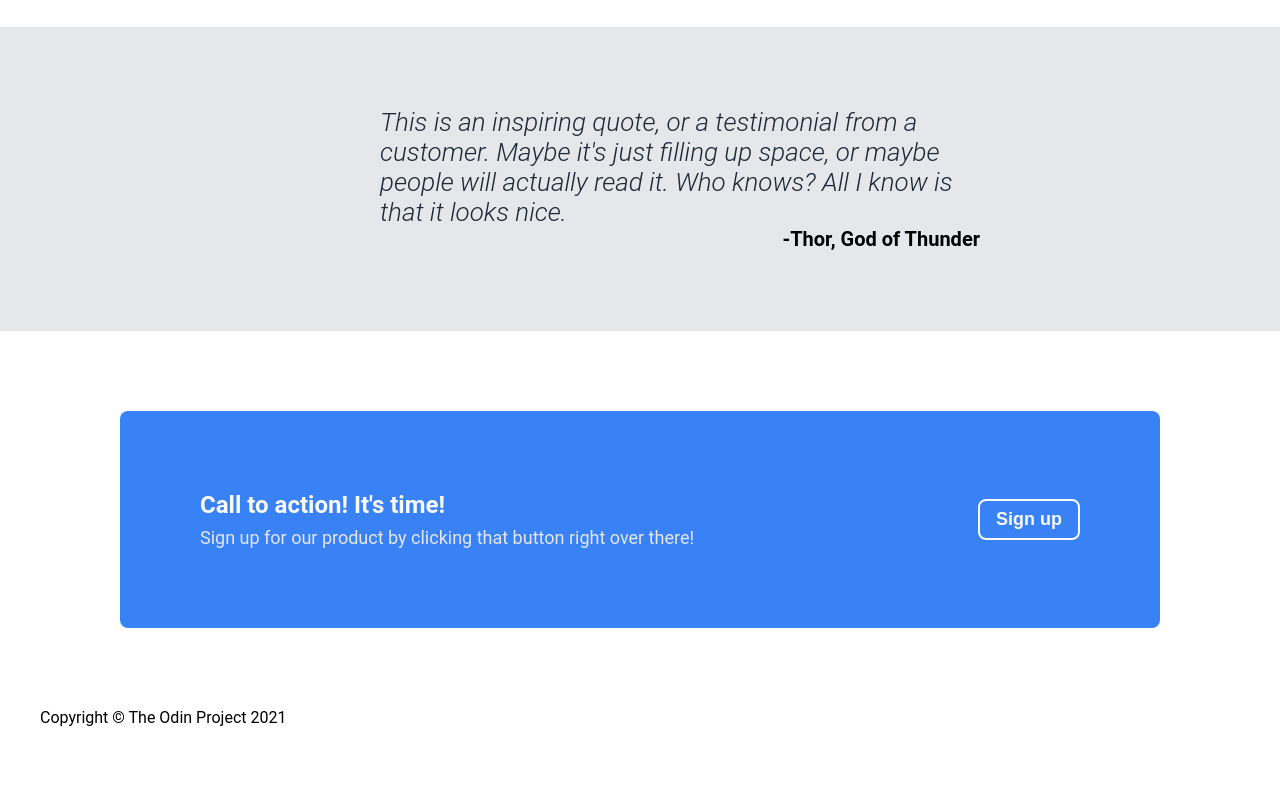
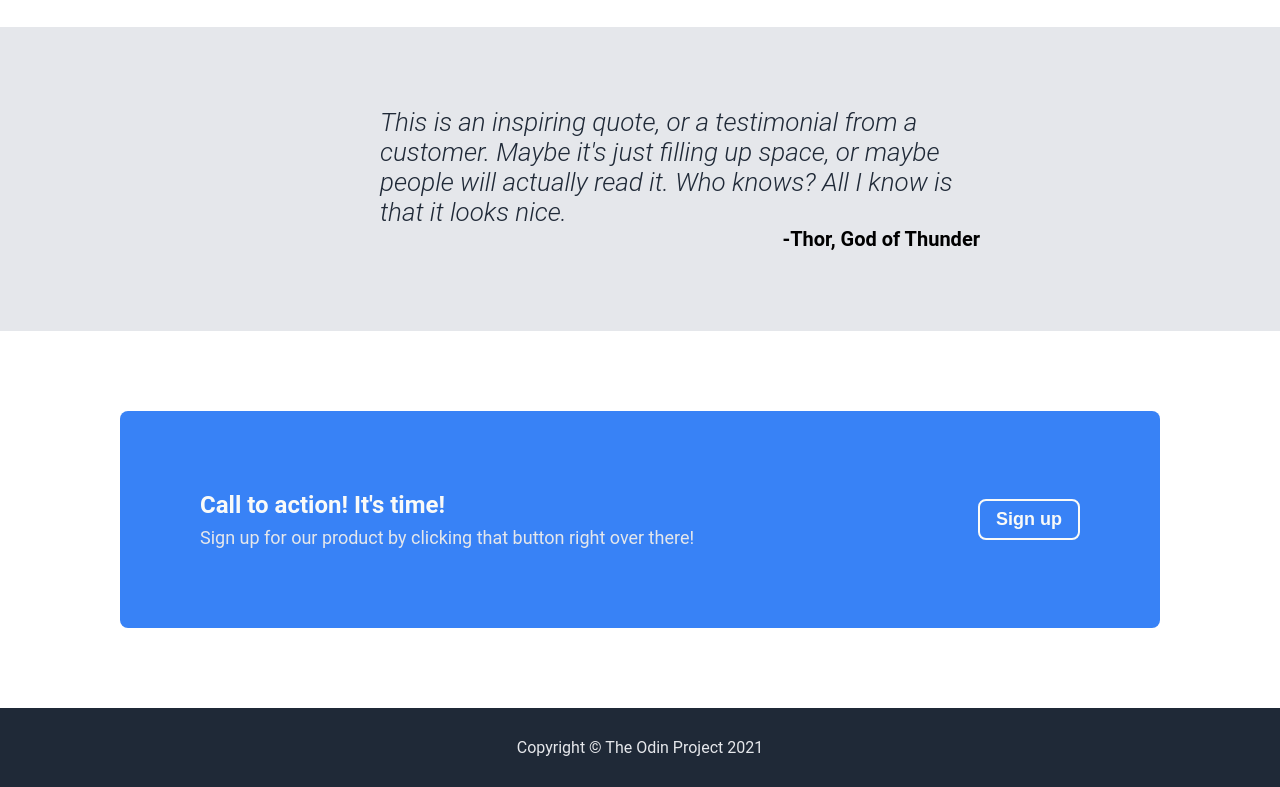
Before and after one commit to mydevsorg/odin-landing-page, a plain HTML site: page index.html in a window 1280 px wide. Shown: the part 1233-2020 px from the top of the page. Before the commit the page ends 1960 px from the top, so only its background shows below. Drawn offline with Linux system fonts and the light colour scheme.

Commit message:
odin-landing-page project completed successfully

```diff
--- a/index.html
+++ b/index.html
@@ -105,7 +105,7 @@
     <!-- FOOTER -->
     <footer class="footer">
       <div class="container">
-        <p>Copyright &copy; The Odin Project 2021</p>
+        <p class="footer-text">Copyright &copy; The Odin Project 2021</p>
       </div>
     </footer>
   </body>
--- a/style.css
+++ b/style.css
@@ -197,6 +197,16 @@
   border-radius: 8px;
 }
 
+.footer {
+  background-color: #1f2937;
+  color: #e5e7eb;
+  padding: 30px;
+}
+
+.footer-text {
+  text-align: center;
+}
+
 ul {
   list-style: none;
 }
```
